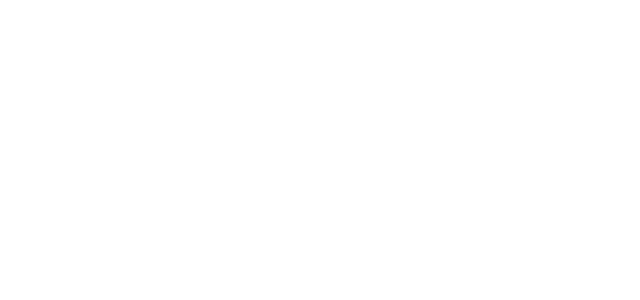
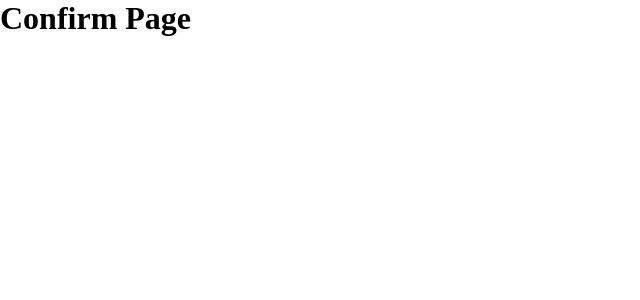
Before and after one commit to brandondykun/signup-verification, a React (Vite) app in the folder signup-verification/: page /confirm in a window 1280 px wide. Shown: the top 300 px of the page, without its empty margins (0-640 px from the left). Built offline with nearby package versions, Linux system fonts and the light colour scheme.

Commit message:
Added routes.

```diff
--- a/signup-verification/src/App.jsx
+++ b/signup-verification/src/App.jsx
@@ -1,8 +1,18 @@
 import { useState } from "react";
 import "./App.css";
+import { Route, Routes } from "react-router-dom";
+import SignUpPage from "./pages/SignUp";
+import ConfirmPage from "./pages/Confirm";
 
 function App() {
-  return <div className="App"></div>;
+  return (
+    <div className="App">
+      <Routes>
+        <Route path="signup/" element={<SignUpPage />} />
+        <Route path="confirm/" element={<ConfirmPage />} />
+      </Routes>
+    </div>
+  );
 }
 
 export default App;
```
